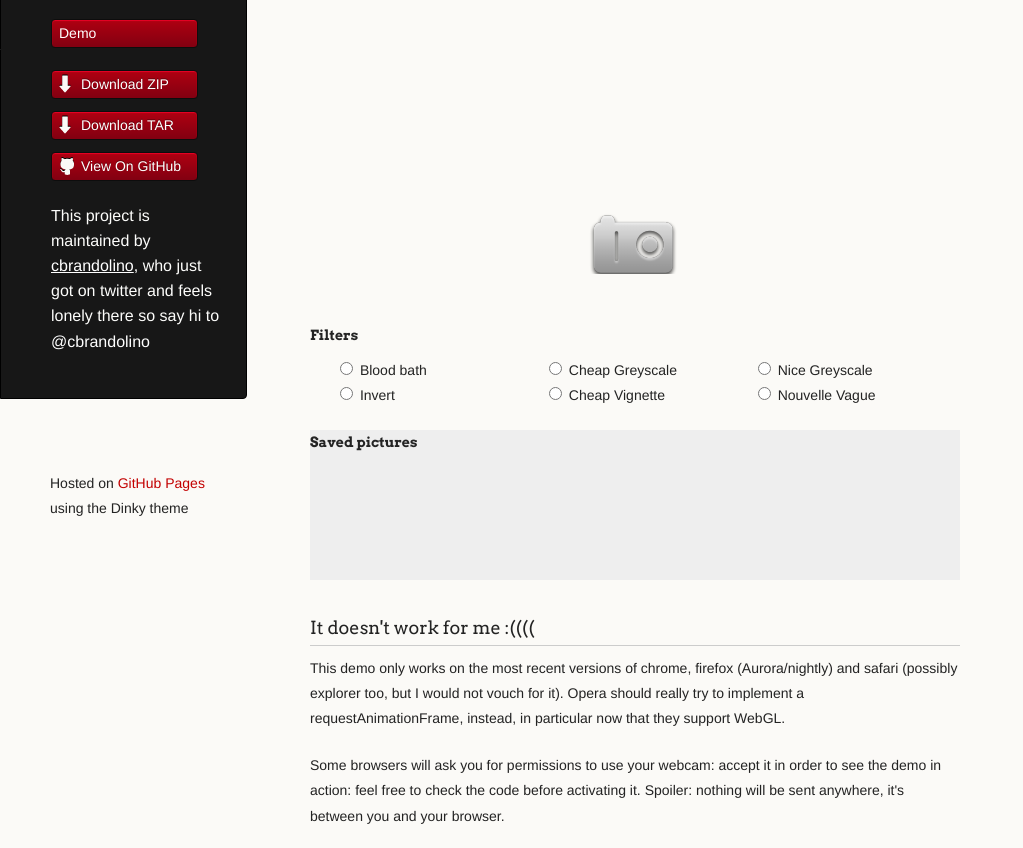
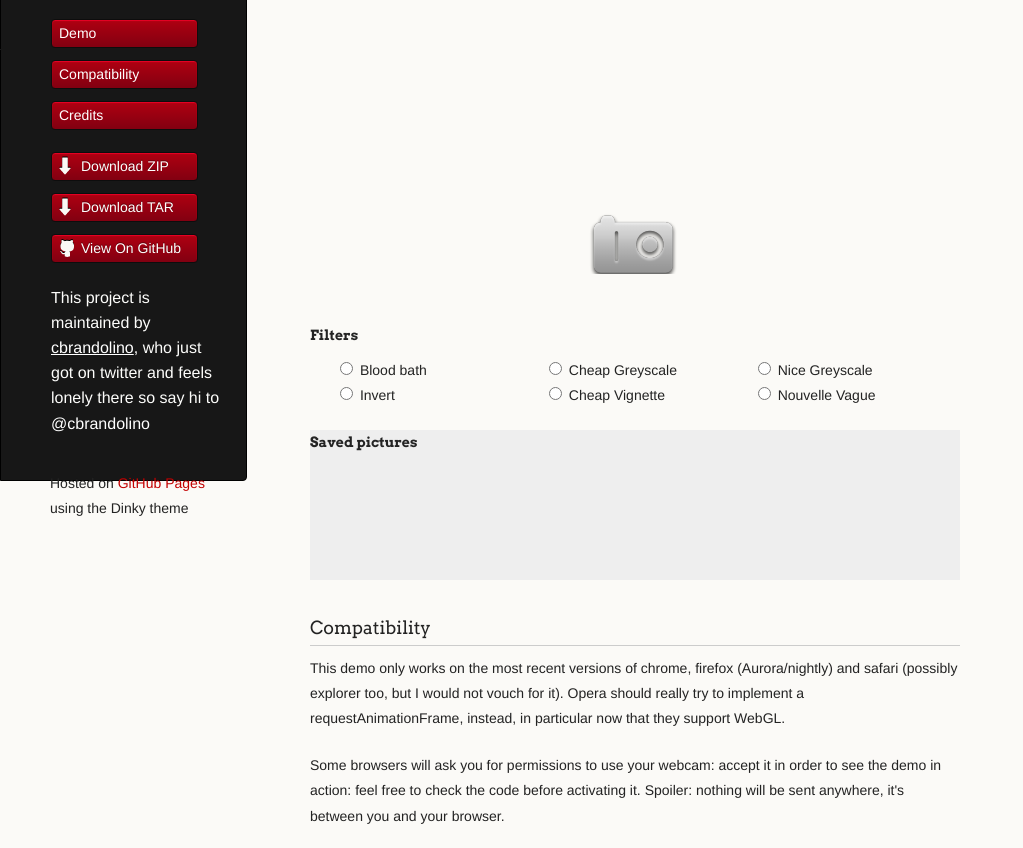
Before and after one commit to cbrandolino/camvas_photobooth, a plain HTML site: page index.html in a window 1280 px wide. Shown: the part 247-1095 px from the top of the page, without its empty margins (0-1023 px from the left). Drawn offline with nearby package versions, Linux system fonts and the light colour scheme.

Commit message:
Aaaand, the site is ready too

```diff
--- a/index.html
+++ b/index.html
@@ -27,6 +27,12 @@
           <li>
             <a href="#demo">Demo</a>
           </li>
+          <li>
+            <a href="#compatibility">Compatibility</a>
+          </li>
+          <li>
+            <a href="#credits">Credits</a>
+          </li>
         </ul>
         <ul>
           <li class="download"><a class="buttons" href="https://github.com/cbrandolino/camvas_photobooth/zipball/master">Download ZIP</a></li>
@@ -39,7 +45,7 @@
 
       </header>
       <section>
-        <h3>Camvas Photobooth Demo</h3>
+        <h3 id="demo">Camvas Photobooth Demo</h3>
         <div id="demo-container">
           <canvas id="output-canvas" width=640 height=440></canvas>
           <canvas id="process-canvas" width=640 height=440></canvas>
@@ -78,12 +84,12 @@
             <div id="pictures"></div>
           </div>
         </div>
-        <h3>It doesn't work for me :((((</h3>
+        <h3 id="compatibility">Compatibility</h3>
         <p>This demo only works on the most recent versions of chrome, firefox (Aurora/nightly) and safari (possibly explorer too, but I would not vouch for it). Opera
         should really try to implement a requestAnimationFrame, instead, in particular now that they support WebGL.</p>
         <p>Some browsers will ask you for permissions to use your webcam: accept it in order to see the demo in action: feel free to check the code before activating it. Spoiler: nothing will be sent anywhere, it's between you and your browser.</p>
         <p><strong>Note for chrome 21 users:</strong> you might experience some performance issues. If you want to solve them (and feel adventurous), take a look at <a href="chrome://flags/">chrome://flags</a> and get freaky checking all things 2d- and video- acceleration</p>
-      <h3>Credits</h3>
+      <h3 id="credits">Credits</h3>
       <p>The Camera icon is from
          <a href="http://brsev.deviantart.com/">brsev</a> (CC-BY-NC)
       </p>
```
Also changed, not shown: images/pics/bloodbath.png (added), images/pics/greyscale.png (added), images/pics/invert.png (added), images/pics/nouvellevague.png (added).
